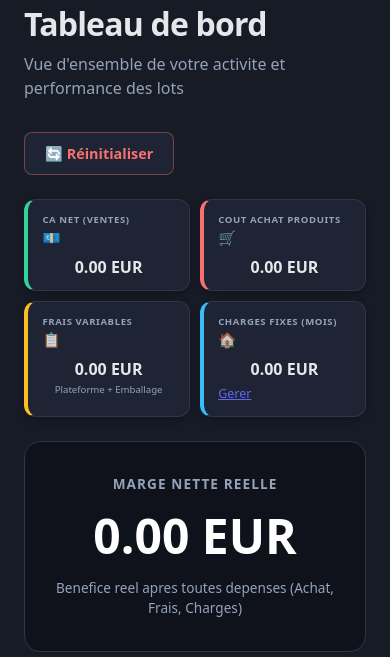
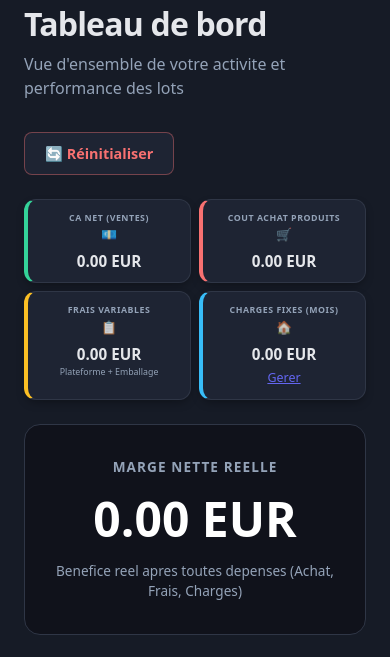
Before and after one commit to Chelles77/destock-avenue-fr, a Flask app: page /dashboard/ in a window 390 px wide. Shown: the part 250-907 px from the top of the page. Run offline with Flask 3, Linux system fonts and the light colour scheme; the visitor is signed in with stand-in values (Sample User, id 1); data that the repository does not hold is empty.

Commit message:
CRITICAL FIX: Force center alignment for all KPI values on mobile with text-align center and flexbox

```diff
--- a/static/css/style.css
+++ b/static/css/style.css
@@ -179,14 +179,14 @@ input[type="date"], input[type="time"], input[type="datetime-local"] {
 
 @media (max-width: 720px) {
     .inspect-layout { grid-template-columns: 1fr; }
-    .kpi-value { font-size: 1rem; line-height: 1.3; }
-    .stat-value { font-size: 0.9rem; }
-    .kpi-grid { grid-template-columns: repeat(2, 1fr); gap: 0.6rem; }
-    .kpi-card { padding: 0.8rem 0.9rem; }
-    .kpi-head { flex-direction: column; align-items: flex-start; }
-    .kpi-label { font-size: 0.6rem; }
-    .kpi-icon { font-size: 0.9rem; }
-    .kpi-sub { font-size: 0.6rem; }
+    .kpi-value { font-size: 0.95rem; line-height: 1.2; text-align: center !important; display: block; width: 100%; }
+    .stat-value { font-size: 0.8rem; text-align: center; }
+    .kpi-grid { grid-template-columns: repeat(2, 1fr); gap: 0.5rem; }
+    .kpi-card { padding: 0.75rem 0.8rem; text-align: center; }
+    .kpi-head { flex-direction: column; align-items: center; justify-content: center; }
+    .kpi-label { font-size: 0.55rem; text-align: center; }
+    .kpi-icon { font-size: 0.8rem; }
+    .kpi-sub { font-size: 0.55rem; text-align: center; }
 }
 
 /* ---- Toggle Password (Afficher/Masquer mot de passe) ---- */
```
